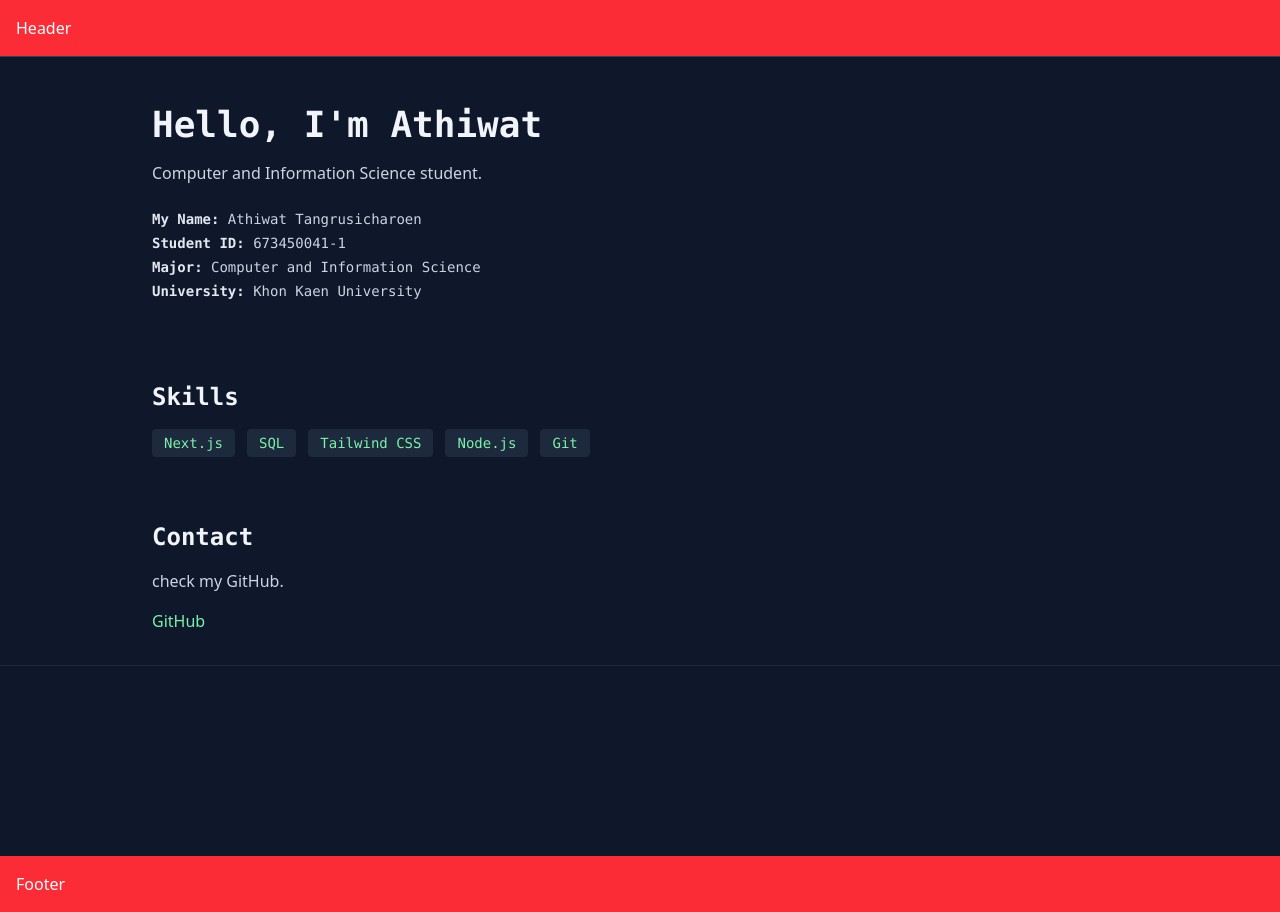
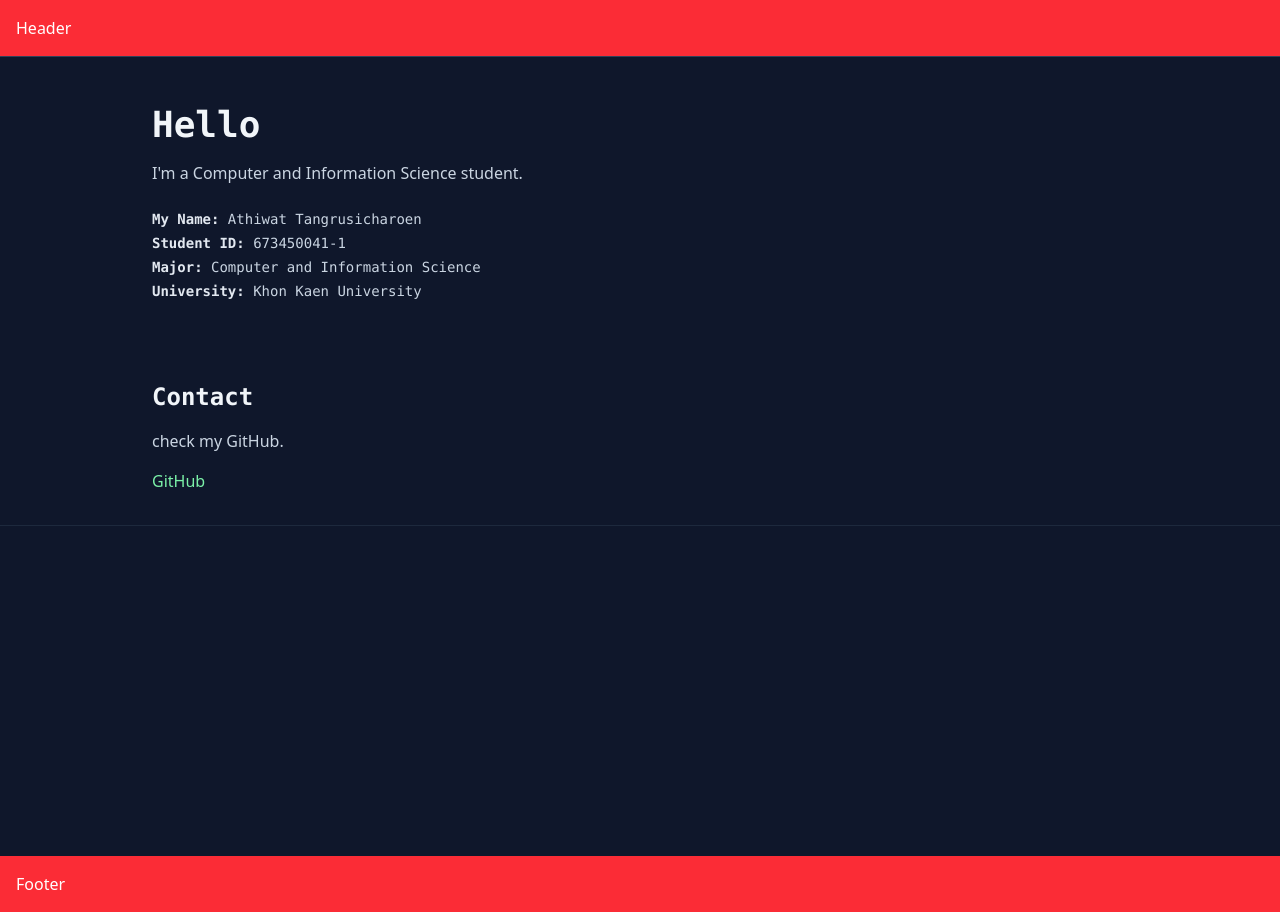
Before and after one commit to Ati411/campus-guide, a Next.js app: page /about in a window 1280 px wide. Built offline with nearby package versions, Linux system fonts and the light colour scheme.

Commit message:
About
change about/page file

```diff
--- a/app/(public)/about/page.tsx
+++ b/app/(public)/about/page.tsx
@@ -4,11 +4,9 @@ export default function Page() {
       <header className="bg-slate-800/75 backdrop-blur sticky top-0 z-30 border-b border-slate-700"></header>
       <section className="max-w-5xl mx-auto px-6 py-12 flex flex-col-reverse md:flex-row items-start gap-10">
         <div className="w-full md:w-1/2">
-          <h2 className="text-4xl font-extrabold font-mono mb-4">
-            Hello, I'm Athiwat
-          </h2>
+          <h2 className="text-4xl font-extrabold font-mono mb-4">Hello</h2>
           <p className="text-slate-300 mb-6">
-            Computer and Information Science student.
+            I'm a Computer and Information Science student.
           </p>
 
           <ul className="text-sm space-y-1 text-slate-300 mt-6 font-mono">
@@ -31,27 +29,6 @@ export default function Page() {
           </ul>
         </div>
       </section>
-
-      <section id="skills" className="max-w-5xl mx-auto px-6 py-8">
-        <h3 className="text-2xl font-semibold mb-4 font-mono">Skills</h3>
-        <div className="flex flex-wrap gap-3">
-          <span className="bg-slate-800 text-green-300 px-3 py-1 rounded font-mono text-sm">
-            Next.js
-          </span>
-          <span className="bg-slate-800 text-green-300 px-3 py-1 rounded font-mono text-sm">
-            SQL
-          </span>
-          <span className="bg-slate-800 text-green-300 px-3 py-1 rounded font-mono text-sm">
-            Tailwind CSS
-          </span>
-          <span className="bg-slate-800 text-green-300 px-3 py-1 rounded font-mono text-sm">
-            Node.js
-          </span>
-          <span className="bg-slate-800 text-green-300 px-3 py-1 rounded font-mono text-sm">
-            Git
-          </span>
-        </div>
-      </section>
       <section id="contact" className="max-w-5xl mx-auto px-6 py-8">
         <h3 className="text-2xl font-semibold mb-4 font-mono">Contact</h3>
         <p className="text-slate-300 mb-4">check my GitHub.</p>
```
